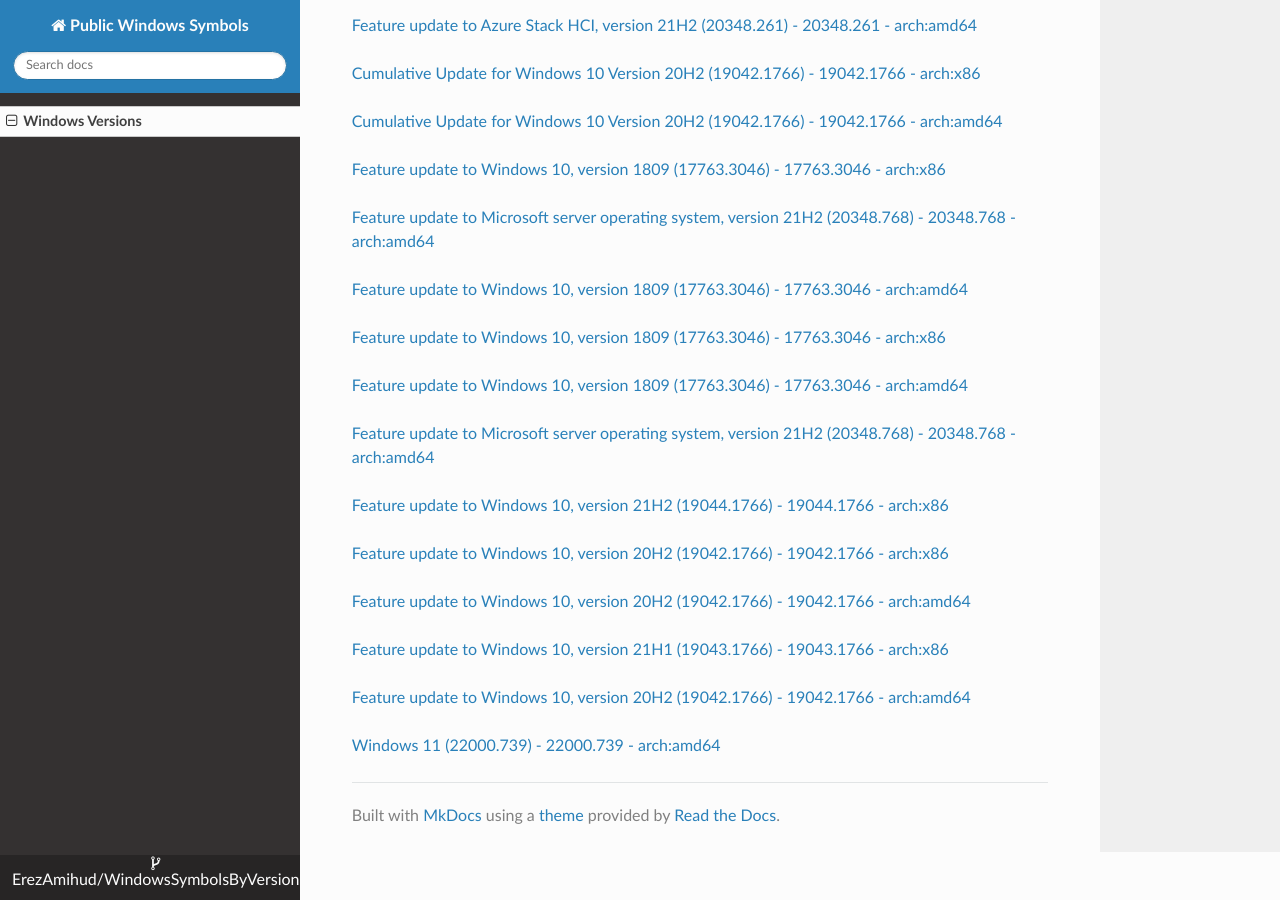
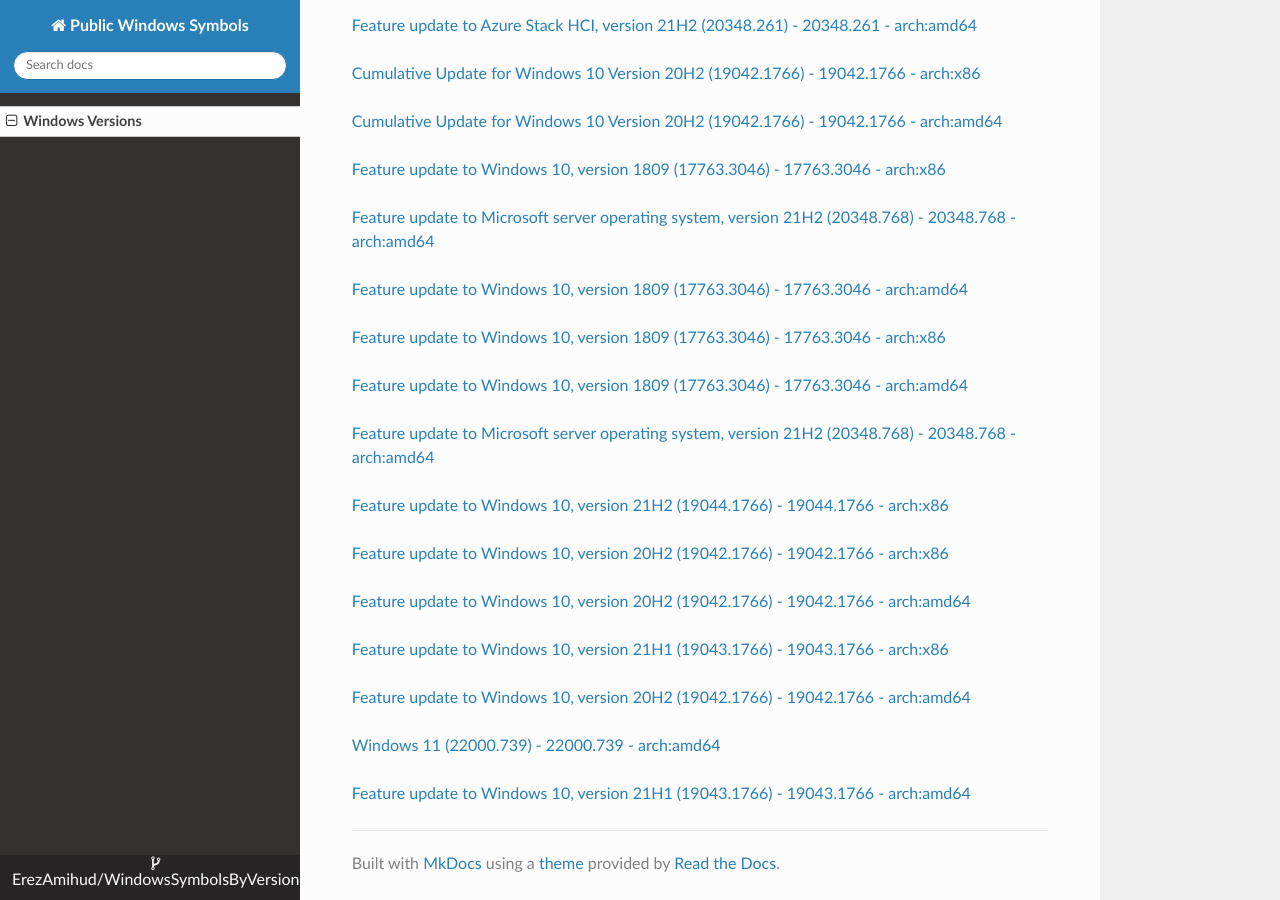
Before and after one commit to ErezAmihud/WindowsSymbolsByVersion, an MkDocs documentation site: the page built from docs/index.md, in a window 1280 px wide and 900 px high, scrolled down 60965 px. Built offline with MkDocs 1.6.1, drawn with Linux system fonts in a browser that asks for light colours; nearby versions of some CDN libraries.

Commit message:
Automated commit, add manifest for 75eaff2b-d1fc-4551-84d7-356ea7f2d237

```diff
--- a/docs/index.md
+++ b/docs/index.md
@@ -3622,3 +3622,6 @@
 
 
 [Windows 11 (22000.739) - 22000.739 - arch:amd64](https://github.com/ErezAmihud/WindowsSymbolsByVersion/blob/main/manifests/b001ef2d-30f5-4641-9bab-aa413c9087a6.manifest)
+
+
+[Feature update to Windows 10, version 21H1 (19043.1766) - 19043.1766 - arch:amd64](https://github.com/ErezAmihud/WindowsSymbolsByVersion/blob/main/manifests/75eaff2b-d1fc-4551-84d7-356ea7f2d237.manifest)
```
Also changed, not shown: process_builds.json (+1 -1 lines), 1 other file.
